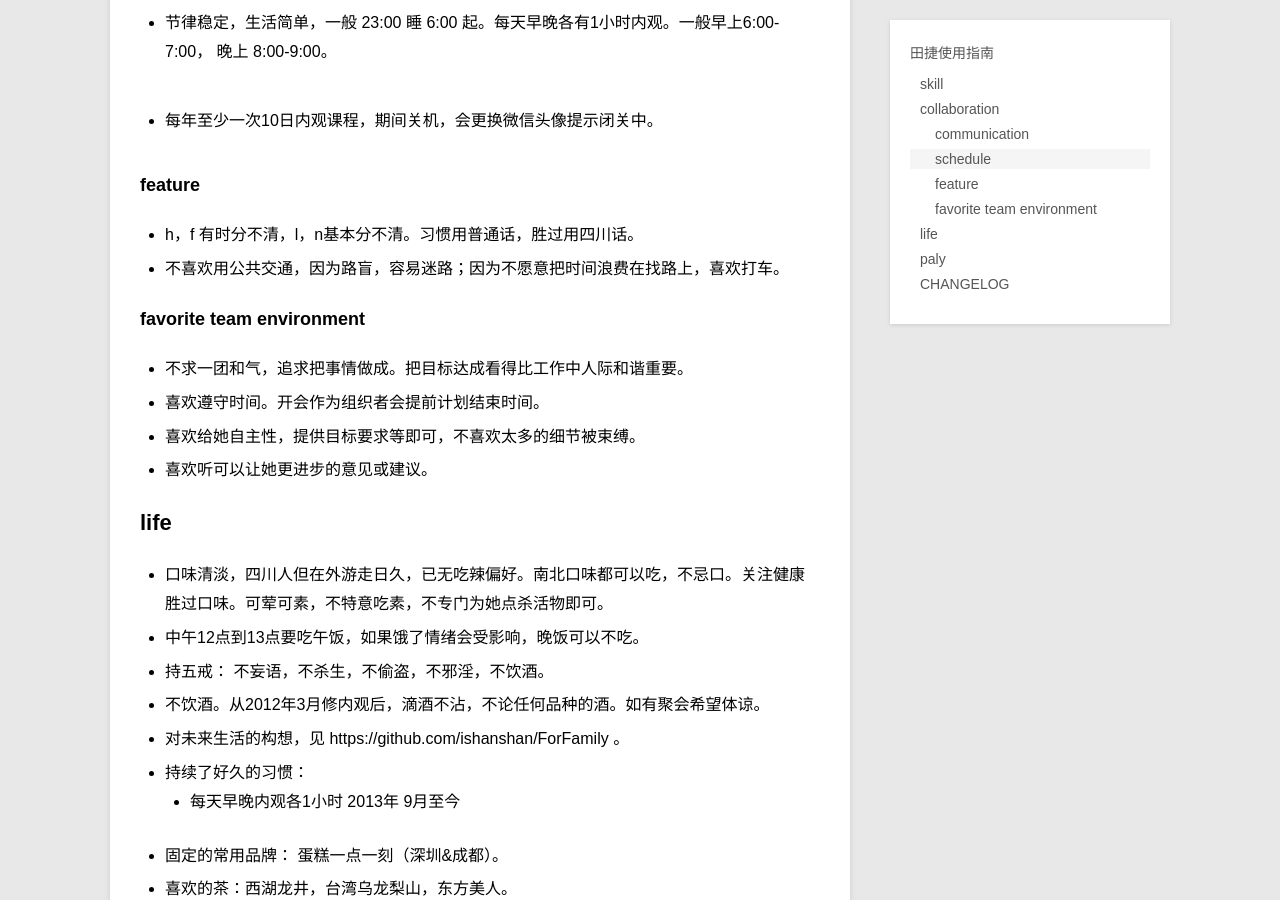
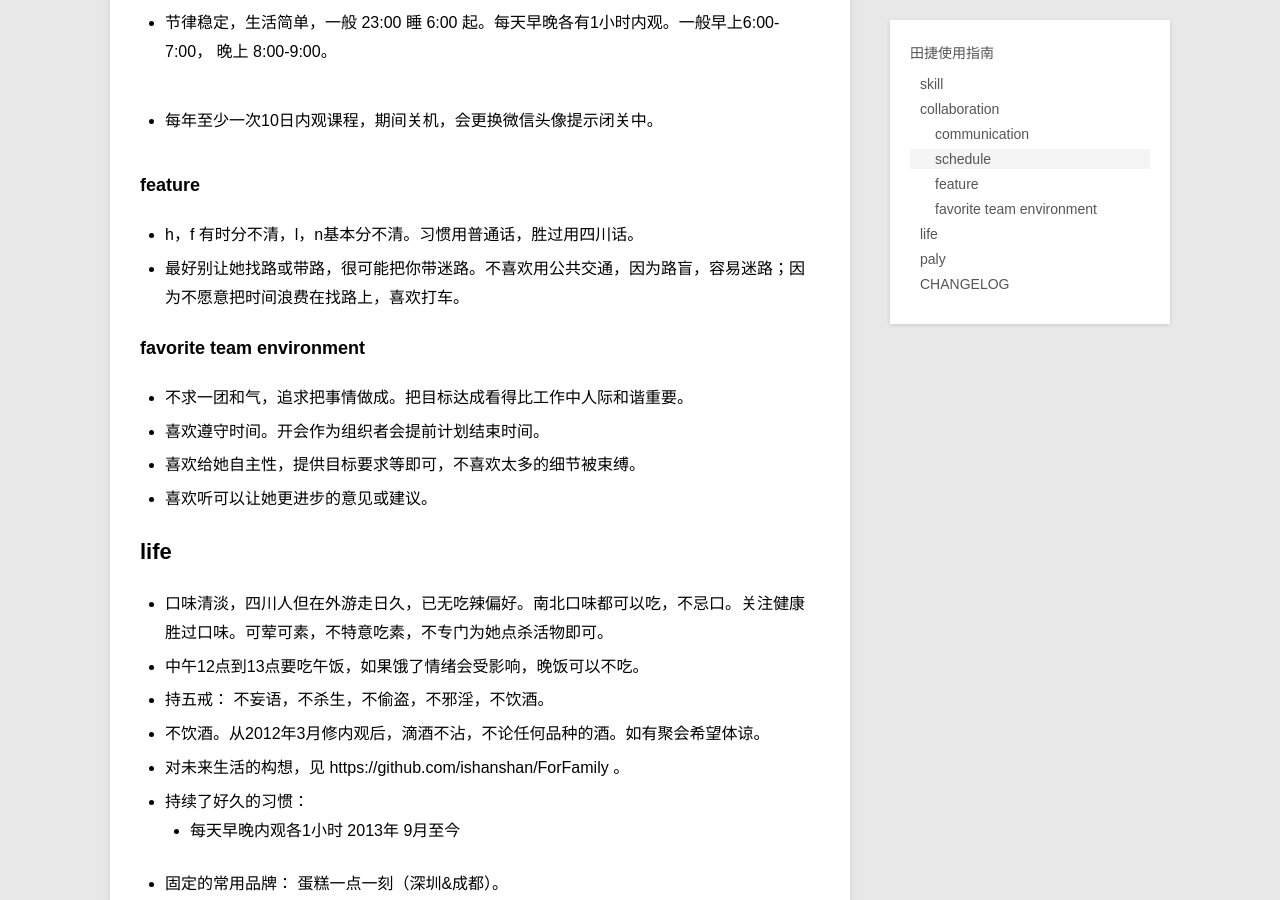
Before and after one commit to violettianjie/violettianjie.github.io, a Jekyll site: the page built from _posts/journal/2017-12-27-usageviolet.md, in a window 1280 px wide and 900 px high, scrolled down 1753 px. Built offline with Jekyll 4.4.1, drawn with Linux system fonts in a browser that asks for light colours.

Commit message:
Update 2017-12-27-usageviolet.md

```diff
--- a/_posts/journal/2017-12-27-usageviolet.md
+++ b/_posts/journal/2017-12-27-usageviolet.md
@@ -78,7 +78,7 @@ description: 独立博客
 
 
 -  h，f 有时分不清，l，n基本分不清。习惯用普通话，胜过用四川话。
--  不喜欢用公共交通，因为路盲，容易迷路；因为不愿意把时间浪费在找路上，喜欢打车。
+-  最好别让她找路或带路，很可能把你带迷路。不喜欢用公共交通，因为路盲，容易迷路；因为不愿意把时间浪费在找路上，喜欢打车。
 
 
 
```
